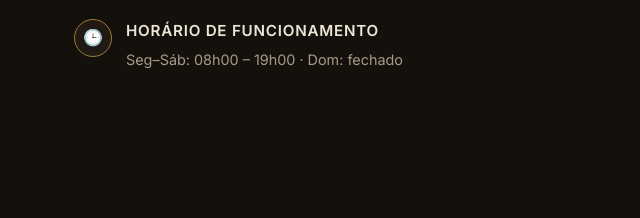
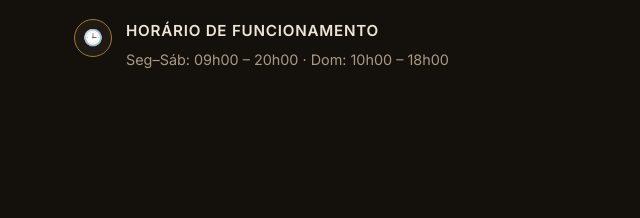
Before and after one commit to JulfiloMane/EliteBarber, a plain HTML site: page index.html in a window 1280 px wide. Shown: the part 4154-4372 px from the top of the page, 0-640 px from the left. Drawn offline with nearby package versions, Linux system fonts and the light colour scheme.

Commit message:
Update index.html

```diff
--- a/index.html
+++ b/index.html
@@ -222,7 +222,7 @@
         </div>
         <div class="info-item">
           <div class="icon">🕒</div>
-          <div><h4>Horário de funcionamento</h4><p>Seg–Sáb: 08h00 – 19h00 · Dom: fechado</p></div>
+          <div><h4>Horário de funcionamento</h4><p>Seg–Sáb: 09h00 – 20h00 · Dom: 10h00 – 18h00</p></div>
         </div>
       </div>
 
```
